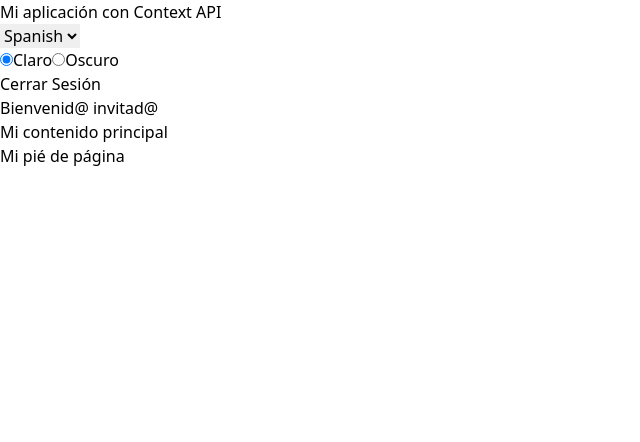
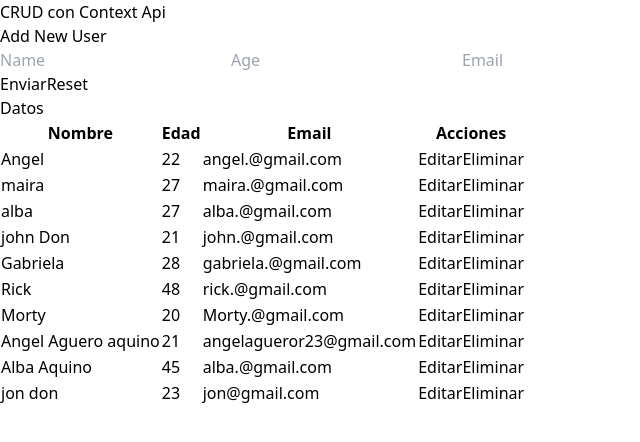
Before and after one commit to Angel-Raa/react-concepts, a React (Vite) app: page / in a window 1280 px wide. Shown: the top 442 px of the page, without its empty margins (0-640 px from the left). Built offline with nearby package versions, Linux system fonts and the light colour scheme; data requests are answered from the project's data file.

Commit message:
CRUD API con Context

```diff
--- a/src/App.jsx
+++ b/src/App.jsx
@@ -1,11 +1,16 @@
-import { PageContext } from "./Context-Api/Page";
+import { CrudProvider } from "./crud-context-api/context/CrudContext";
+import { Crud } from "./crud-context-api/crud/Crud";
+
 
 
 
 function App() {
   return (
     <>
-      <PageContext />
+    <CrudProvider>
+    <Crud />
+    </CrudProvider>
+
     </>
   );
 }
--- a/src/api/db.json
+++ b/src/api/db.json
@@ -44,9 +44,21 @@
     },
     {
       "id": 1696430546116,
-      "name": "Angel Aguero",
+      "name": "Angel Aguero aquino",
       "age": "21",
       "email": "angelagueror23@gmail.com"
+    },
+    {
+      "id": 1696711611575,
+      "name": "Alba Aquino",
+      "age": "45",
+      "email": "alba.@gmail.com"
+    },
+    {
+      "id": 1696717823160,
+      "name": "jon don",
+      "age": "23",
+      "email": "jon@gmail.com"
     }
   ]
 }
--- /dev/null
+++ b/src/crud-context-api/context/CrudContext.jsx
@@ -0,0 +1,97 @@
+/* eslint-disable react/prop-types */
+import { useState, useEffect, createContext } from "react";
+import { helpHttp } from "../../helper/helpHttp";
+
+const CrudContext = createContext();
+const CrudProvider = ({ children }) => {
+  const [error, setError] = useState(null); //
+  const [loading, setLoading] = useState(false); //s
+  const [datas, setData] = useState({
+    id: null,
+    name: "",
+    age: "",
+    email: "",
+  });
+  const [dataToEdit, setDataToEdit] = useState(null);
+  const api = helpHttp();
+  const url = "http://localhost:5000/users";
+  useEffect(() => {
+    setLoading(true);
+    api
+      .get(url)
+      .then((res) => {
+        setData(res);
+        setError(null);
+
+        console.log(res);
+      })
+      .catch((err) => {
+        console.log(err.message);
+        setError(err);
+        setData([]);
+      });
+    setLoading(false);
+  }, [url]);
+  const createData = (db) => {
+    db.id = Date.now();
+    api
+      .post(url, { body: db })
+      .then((res) => {
+        console.log(res);
+        setData([...datas, res]);
+      })
+      .catch((err) => {
+        console.log(err.message);
+        setError(err);
+        setData([]);
+      });
+  };
+  const updateData = (db) => {
+    let endPoint = `${url}/${db.id}`;
+    console.log(endPoint);
+    api
+      .put(endPoint, {
+        body: db,
+      })
+      .then((res) => {
+        console.log(res);
+        setData(datas.map((it) => (it.id === db.id ? db : it)));
+      })
+      .catch((err) => {
+        console.log(err.message);
+        setError(err);
+        setData([]);
+      });
+    //let newData = datas.map((it) => (it.id === db.id ? db : it));
+    // setData(newData);
+  };
+  const deleteData = (id) => {
+    let endPoint = `${url}/${id}`;
+    api
+      .del(endPoint)
+      .then((res) => {
+        console.log(res);
+      })
+      .catch((err) => {
+        console.log(err.message);
+        setError(err);
+        setData([]);
+      });
+    let deleteData = datas.filter((it) => it.id !== id);
+    setData(deleteData);
+  };
+  const data = {
+    datas,
+    error,
+    loading,
+    dataToEdit,
+    setDataToEdit,
+    createData,
+    updateData,
+    deleteData,
+  };
+  return <CrudContext.Provider value={data}>{children}</CrudContext.Provider>;
+};
+
+export { CrudProvider };
+export default CrudContext;
--- /dev/null
+++ b/src/crud-context-api/crud/Crud.jsx
@@ -0,0 +1,31 @@
+import { useContext } from "react";
+import { Form } from "./Form";
+import { Table } from "./Table";
+import CrudContext from "../context/CrudContext";
+import { Loader } from "../../components/page/Loader";
+import { Message } from "../../components/page/Message";
+
+export const Crud = () => {
+  const { loading, error } = useContext(CrudContext);
+  return (
+    <>
+      <div className="container mx-auto p-4">
+        <h1 className="text-2xl font-bold mb-4">CRUD con Context Api</h1>
+        {/* Form */}
+        <Form />
+        {/*  */}
+
+        {/* Table */}
+        {loading && <Loader />}
+        {error && (
+          <Message
+            error={`Error ${error.status} : ${error.statusText}`}
+            bgColor="#dc3545"
+          />
+        )}
+
+        <Table />
+      </div>
+    </>
+  );
+};
--- /dev/null
+++ b/src/crud-context-api/crud/Form.jsx
@@ -0,0 +1,105 @@
+/* eslint-disable no-unused-vars */
+/* eslint-disable react/prop-types */
+import { useContext, useEffect, useState } from "react";
+import CrudContext from "../context/CrudContext";
+
+const initialForm = {
+  id: null,
+  name: "",
+  age: "",
+  email: "",
+};
+
+// eslint-disable-next-line no-unused-vars
+export const Form = () => {
+  const { dataToEdit, setDataToEdit, createData, updateData } =
+    useContext(CrudContext);
+  const [form, setForm] = useState(initialForm);
+  const handlerChange = (e) => {
+    console.log("Handler Change");
+    setForm({
+      ...form,
+      [e.target.name]: e.target.value,
+    });
+  };
+
+  useEffect(() => {
+    if (dataToEdit) {
+      setForm(dataToEdit);
+    } else {
+      setForm(initialForm);
+    }
+  }, [dataToEdit]);
+
+  const handlerSubmit = (e) => {
+    e.preventDefault(); //Previene que se recargue la pagina
+    if (!form.name || !form.age || !form.email) {
+      alert("Complete todos los campos");
+      return;
+    }
+
+    if (form.id === null) {
+      createData(form);
+    } else {
+      updateData(form);
+    }
+
+    handlerReset();
+  };
+
+  const handlerReset = (e) => {
+    console.log("Handler Reset");
+    setForm(initialForm);
+    setDataToEdit(null);
+  };
+  return (
+    <>
+      {/* Form */}
+
+      <div className="p-4">
+        <h1 className="text-2xl font-bold mb-4">
+          {dataToEdit ? "Update User" : "Add New User"}
+        </h1>
+        <form onSubmit={(e) => handlerSubmit(e)} className="space-y-4">
+          <input
+            type="text"
+            placeholder="Name"
+            name="name"
+            onChange={handlerChange}
+            value={form.name}
+            className="border border-gray-300 p-2 rounded-md w-full"
+          />
+          <input
+            type="number"
+            placeholder="Age"
+            name="age"
+            onChange={handlerChange}
+            value={form.age}
+            className="border border-gray-300 p-2 rounded-md w-full"
+          />
+          <input
+            type="text"
+            placeholder="Email"
+            name="email"
+            onChange={handlerChange}
+            value={form.email}
+            className="border border-gray-300 p-2 rounded-md w-full"
+          />
+          <div className="flex space-x-4">
+            <input
+              type="submit"
+              value="Enviar"
+              className="bg-blue-500 hover:bg-blue-600 text-white font-bold py-2 px-4 rounded"
+            />
+            <input
+              onClick={handlerReset}
+              type="reset"
+              value="Reset"
+              className="bg-gray-300 hover:bg-gray-400 text-gray-700 font-bold py-2 px-4 rounded"
+            />
+          </div>
+        </form>
+      </div>
+    </>
+  );
+};
--- /dev/null
+++ b/src/crud-context-api/crud/Table.jsx
@@ -0,0 +1,45 @@
+/* eslint-disable react/prop-types */
+import { useContext } from "react";
+import { TableRow } from "./TableRow";
+import CrudContext from "../context/CrudContext";
+
+export const Table = () => {
+  const { datas } = useContext(CrudContext);
+
+  return (
+    <>
+      <div className="p-4 bg-white shadow-md rounded-lg">
+        <h2 className="text-xl font-semibold mb-4">Datos</h2>
+        <table className="w-full">
+          <thead>
+            <tr>
+              <th className="table__header-cell px-4 py-2 text-align:center">
+                Nombre
+              </th>
+              <th className="table__header-cell px-4 py-2 text-align:center">
+                Edad
+              </th>
+              <th className="table__header-cell px-4 py-2 text-align:center">
+                Email
+              </th>
+              <th className="table__header-cell px-4 py-2 text-align:center">
+                Acciones
+              </th>
+            </tr>
+          </thead>
+          <tbody>
+            {datas.length > 0 ? (
+              <TableRow />
+            ) : (
+              <tr className="table__empty-row">
+                <td colSpan="4" className="text-center py-2">
+                  No Hay Datos
+                </td>
+              </tr>
+            )}
+          </tbody>
+        </table>
+      </div>
+    </>
+  );
+};
--- /dev/null
+++ b/src/crud-context-api/crud/TableRow.jsx
@@ -0,0 +1,32 @@
+import { useContext } from "react";
+import CrudContext from "../context/CrudContext";
+
+/* eslint-disable react/prop-types */
+export const TableRow = () => {
+  const { datas, setDataToEdit, deleteData } = useContext(CrudContext);
+  return (
+    <>
+      {datas.map((data) => (
+        <tr key={data.id} className="table__row">
+          <td className="table__cell px-4 py-2">{data.name}</td>
+          <td className="table__cell px-4 py-2">{data.age}</td>
+          <td className="table__cell px-4 py-2">{data.email}</td>
+          <td className="table__cell px-4 py-2 cursor-pointer">
+            <button
+              onClick={() => setDataToEdit(data)}
+              className="bg-blue-500 hover:bg-blue-600 text-white font-bold py-1 px-2 rounded-md mr-2"
+            >
+              Editar
+            </button>
+            <button
+              onClick={() => deleteData(data.id)}
+              className="bg-red-500 hover:bg-red-600 text-white font-bold py-1 px-2 rounded-md"
+            >
+              Eliminar
+            </button>
+          </td>
+        </tr>
+      ))}
+    </>
+  );
+};
--- a/src/helper/helpHttp.js
+++ b/src/helper/helpHttp.js
@@ -40,10 +40,16 @@ export const helpHttp = () => {
     return await customFetch(url, options);
   };
 
+  const patch = async (url, options = {}) => {
+    options.method = "PATCH";
+    return await customFetch(url, options);
+  };
+
   return {
     get,
     post,
     put,
     del,
+    patch,
   };
 };
```
